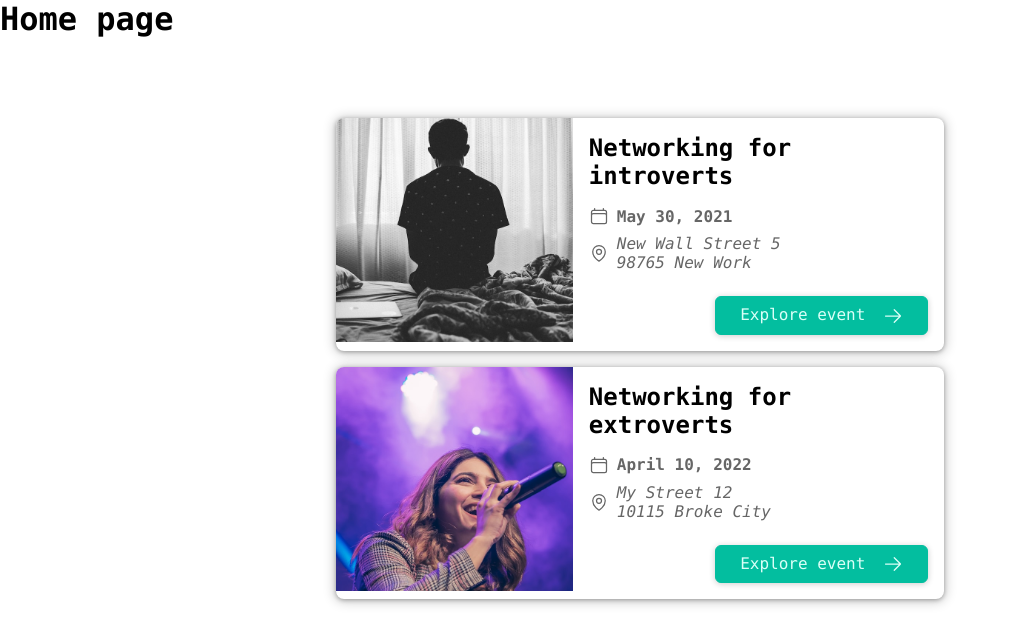
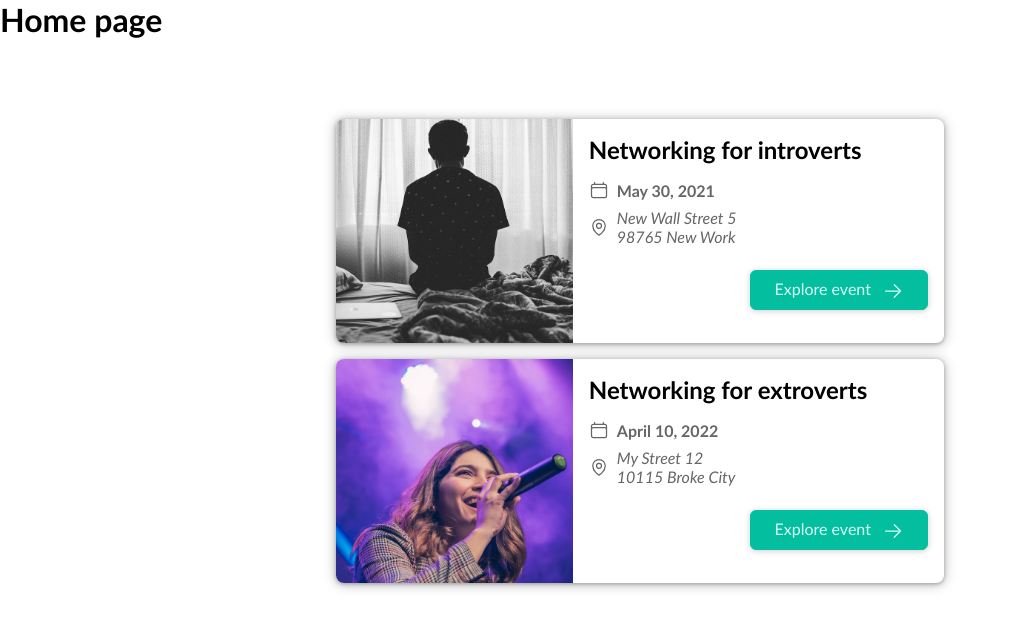
Before and after one commit to uxmoon/nextjs-project-routing, a Next.js app: page / in a window 1280 px wide. Shown: the top 644 px of the page, without its empty margins (0-1011 px from the left). Built offline with nearby package versions, Linux system fonts and the light colour scheme.

Commit message:
Add rounded font stack

```diff
--- a/styles/globals.css
+++ b/styles/globals.css
@@ -4,6 +4,9 @@
   --font-mono: ui-monospace, Menlo, Monaco, 'Cascadia Mono', 'Segoe UI Mono',
     'Roboto Mono', 'Oxygen Mono', 'Ubuntu Monospace', 'Source Code Pro',
     'Fira Mono', 'Droid Sans Mono', 'Courier New', monospace;
+  --font-rounded: ui-rounded, 'Hiragino Maru Gothic ProN', Quicksand, Comfortaa,
+    Manjari, 'Arial Rounded MT', 'Arial Rounded MT Bold', Calibri,
+    source-sans-pro, sans-serif;
 
   --foreground-rgb: 0, 0, 0;
   --background-start-rgb: 214, 219, 220;
@@ -87,7 +90,7 @@ body {
 
 body {
   color: rgb(var(--foreground-rgb));
-  font-family: var(--font-mono);
+  font-family: var(--font-rounded);
   /* background: linear-gradient(
       to bottom,
       transparent,
```
